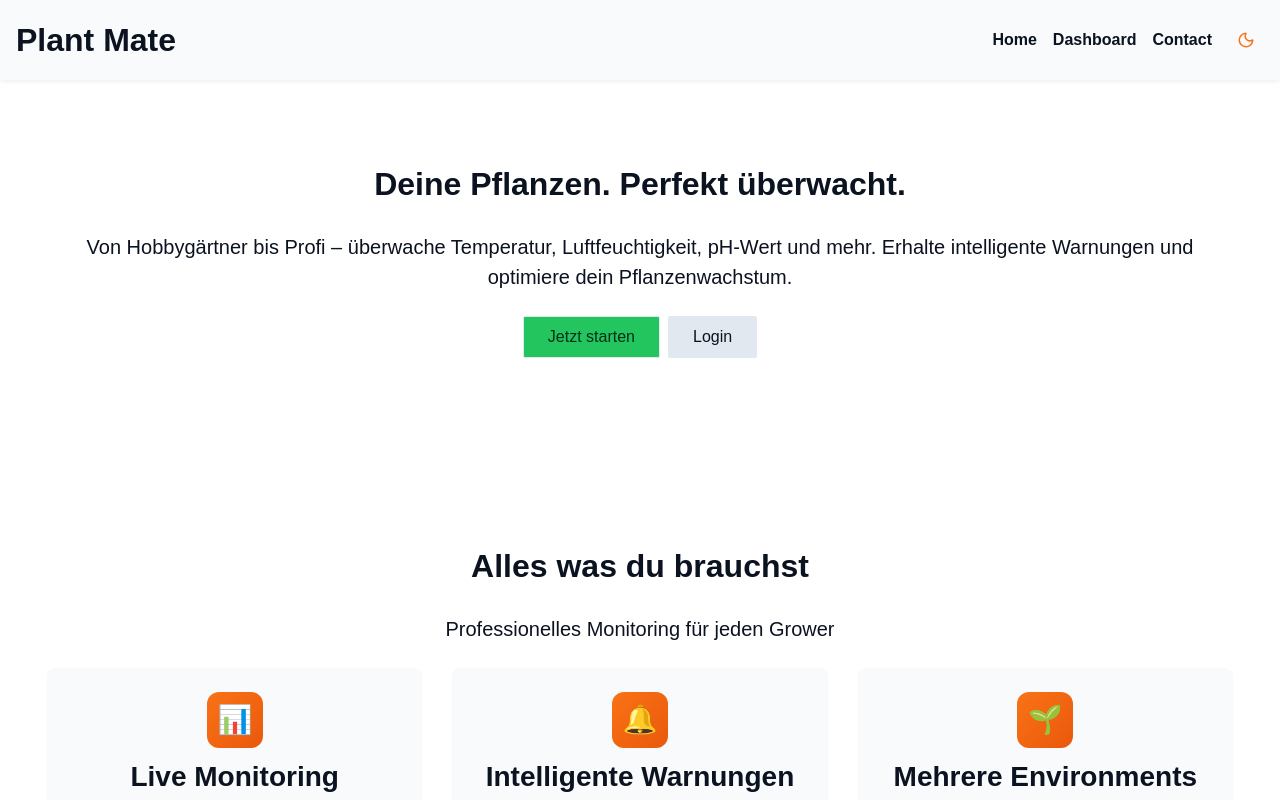
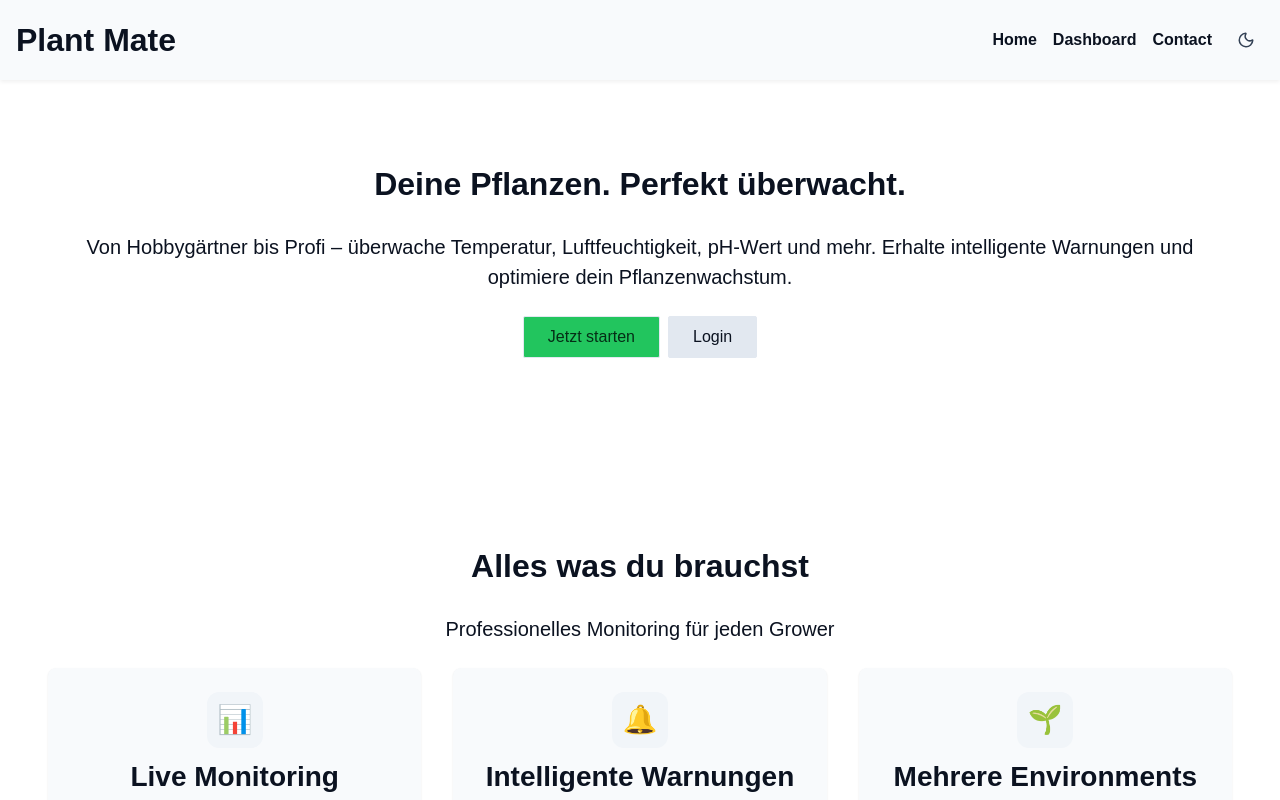
Before and after one commit to CihanKurtDev/PlantMate, a Next.js app: page / in a window 1280 px wide. Shown: the top 800 px of the page. Built offline with nearby package versions, Linux system fonts and the light colour scheme.

Commit message:
deleted accent color, better active filter visibility

```diff
--- a/src/app/(landing)/components/FeatureSection/FeatureCard.module.scss
+++ b/src/app/(landing)/components/FeatureSection/FeatureCard.module.scss
@@ -5,7 +5,7 @@
   background-color: var(--color-background-primary);
 
   .icon {
-    background: linear-gradient(135deg, var(--color-background-accent), var(--color-background-accent-hover));
+    background: var(--color-background-tertiary);
     border-radius: var(--radius-l);
     display: flex;
     align-items: center;
--- a/src/components/Card/Card.module.scss
+++ b/src/components/Card/Card.module.scss
@@ -31,11 +31,7 @@
     width: 56px;
     height: 56px;
     border-radius: var(--radius-l);
-    background: linear-gradient(
-      135deg,
-      var(--color-background-accent) 0%,
-      var(--color-background-accent-hover) 100%
-    );
+    background: var(--color-background-tertiary);
     color: var(--color-text-primary);
   }
 
--- a/src/components/Header/Header.module.scss
+++ b/src/components/Header/Header.module.scss
@@ -53,14 +53,14 @@
     border: none;
     border-radius: var(--radius-circle);
     background: transparent;
-    color: var(--color-background-accent);
+    color: var(--color-text-secondary);
     cursor: pointer;
     box-shadow: none;
     transition: color 0.15s ease, transform 0.05s ease;
 
     &:hover {
         background: transparent;
-        color: var(--color-background-accent-hover);
+        color: var(--color-text-primary);
     }
 
     &:active {
--- a/src/components/Table/TableFilterBar.module.scss
+++ b/src/components/Table/TableFilterBar.module.scss
@@ -34,6 +34,7 @@
 
         &.selected {
             color: var(--color-text-primary);
+            background-color: var(--button-secondary-bg);
 
             > div {
                 color: var(--color-text-info);
--- a/src/components/Table/pagination.module.scss
+++ b/src/components/Table/pagination.module.scss
@@ -52,8 +52,8 @@
             }
 
             &.active {
-                background-color: var(--color-background-accent);
-                color: var(--color-text-primary);
+                background-color: var(--button-primary-bg);
+                color: var(--button-primary-text);
             }
         }
     }
--- a/src/styles/_variables.scss
+++ b/src/styles/_variables.scss
@@ -19,8 +19,6 @@ $colors-light: (
     primary: #f8fafc,
     secondary: #ffffff,
     tertiary: #f1f5f9,
-    accent: #f97316,
-    accent-hover: #ea580c,
     success: #dcfce7,
     info: #dbeafe,
     alert: #fef3c7,
@@ -56,8 +54,6 @@ $colors-dark: (
     primary: #1b1916,
     secondary: #24211d,
     tertiary: #2e2a25,
-    accent: #ff8a3d,
-    accent-hover: #f97316,
     success: #1f5e33,
     info: #162338,
     alert: #2b2015,
```
